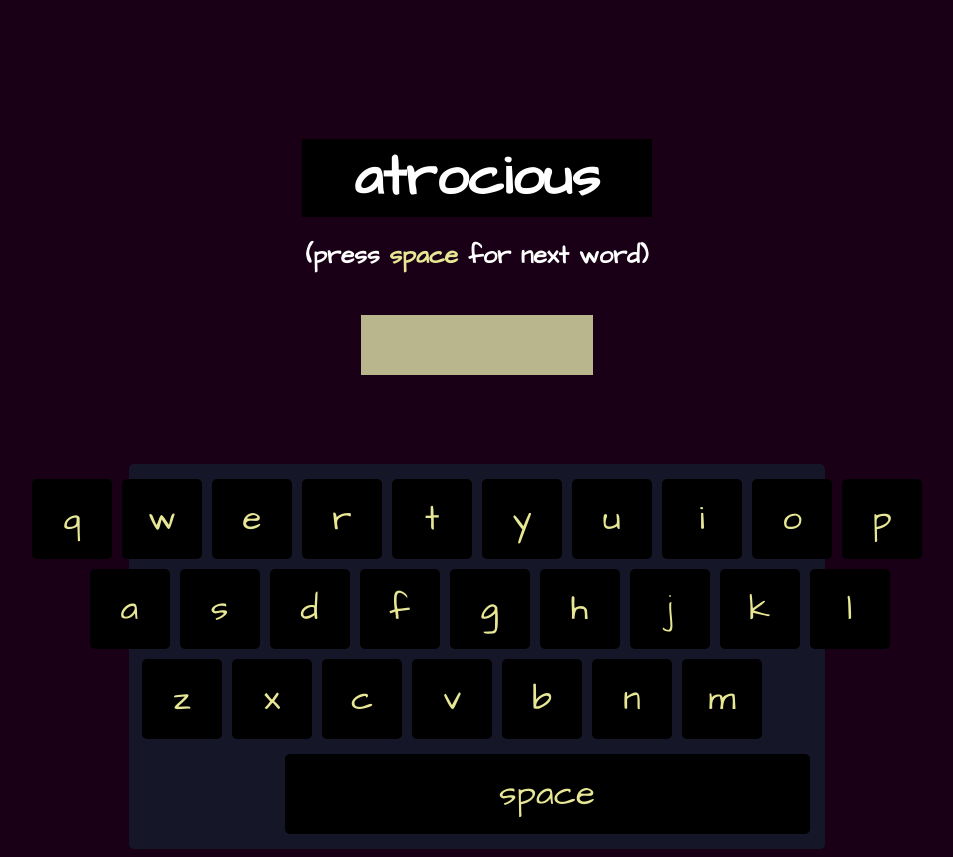
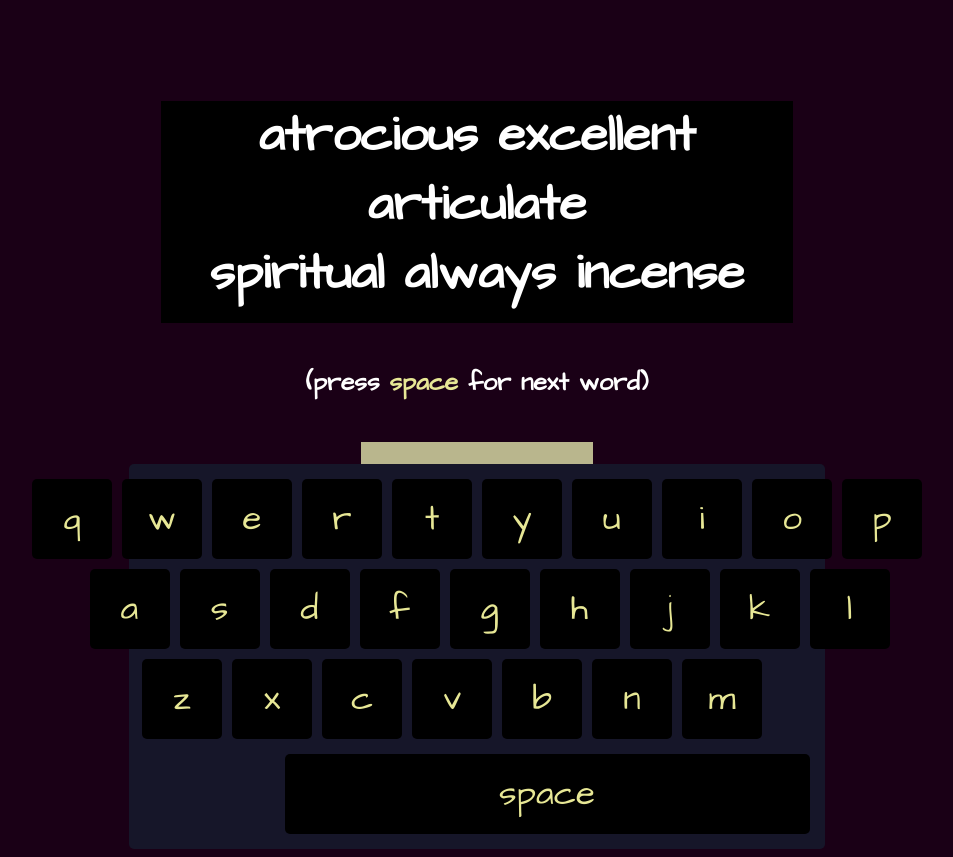
Before and after one commit to codenameuriel/fingerz, a React (Create React App) app: page / in a window 1280 px wide. Shown: the whole page, without its empty margins (163-1116 px from the left). Built offline with nearby package versions, Linux system fonts and the light colour scheme; a web font is replaced by a local one.

Commit message:
add styling for WordList component

```diff
--- a/src/components/WordList/WordList.js
+++ b/src/components/WordList/WordList.js
@@ -6,7 +6,7 @@ import * as actionCreators from '../../store/actions/index';
 class WordList extends Component {
   componentDidMount() {
     const wordMatrix = this.createWordRows(this.props.wordList);
-    console.log(wordMatrix);
+    // console.log(wordMatrix);
     this.props.onGenerateMatrix(wordMatrix);
   }
 
@@ -27,21 +27,35 @@ class WordList extends Component {
     // console.log(wordMatrix);
   }
 
+  renderWords = () => {
+    if (this.props.matrix.length !== 0) {
+    return (
+      <div className={WordListStyles.Word}>
+        <h1>{this.props.matrix[0].join(' ')}</h1>
+        <h1>{this.props.matrix[1].join(' ')}</h1>
+      </div>
+    );
+    }
+  }
+
   showWord = () => {
     // return props.wordList[props.index];
 
     // this.createWordRows(this.props.wordList);
-    return this.props.wordList[this.props.index];
+    // return this.props.wordList[this.props.index];
+    console.log(this.props.matrix[this.props.wordRowIndex]);
+    if (this.props.matrix.length !== 0) return this.props.matrix[this.props.wordRowIndex].join(' ');
   }
 
   render() {
     return (
       <div className={WordListStyles.WordList}>
-        <div className={WordListStyles.Word}>
+        {/* <div className={WordListStyles.Word}>
           <h1
             style={{marginBottom: '-20px'}}>{this.showWord()}
           </h1>
-        </div>
+        </div> */}
+        {this.renderWords()}
         <h5>
           (press <span style={{color: 'rgb(231, 231, 149)'}}>space</span> for next word)
         </h5>
@@ -53,7 +67,9 @@ class WordList extends Component {
 const mapStateToProps = state => {
   return {
     wordList: state.wordPanel.wordList,
-    index: state.wordPanel.index
+    index: state.wordPanel.index,
+    matrix: state.wordList.matrix,
+    wordRowIndex: state.wordList.wordRowIndex
   }
 };
 
--- a/src/components/WordList/WordList.module.css
+++ b/src/components/WordList/WordList.module.css
@@ -1,9 +1,9 @@
 .Word {
-  font-size: 28px;
   color: white;
   text-align: center;
   background-color: black;
-  width: 350px;
+  /* width: 350px; */
+  padding: 0px 20px 15px 20px;
 }
 
 .WordList h5 {
@@ -11,3 +11,8 @@
   color: white;
   text-align: center;
 }
+
+.Word h1 {
+  margin: 0;
+  font-size: 50px;
+}
```
